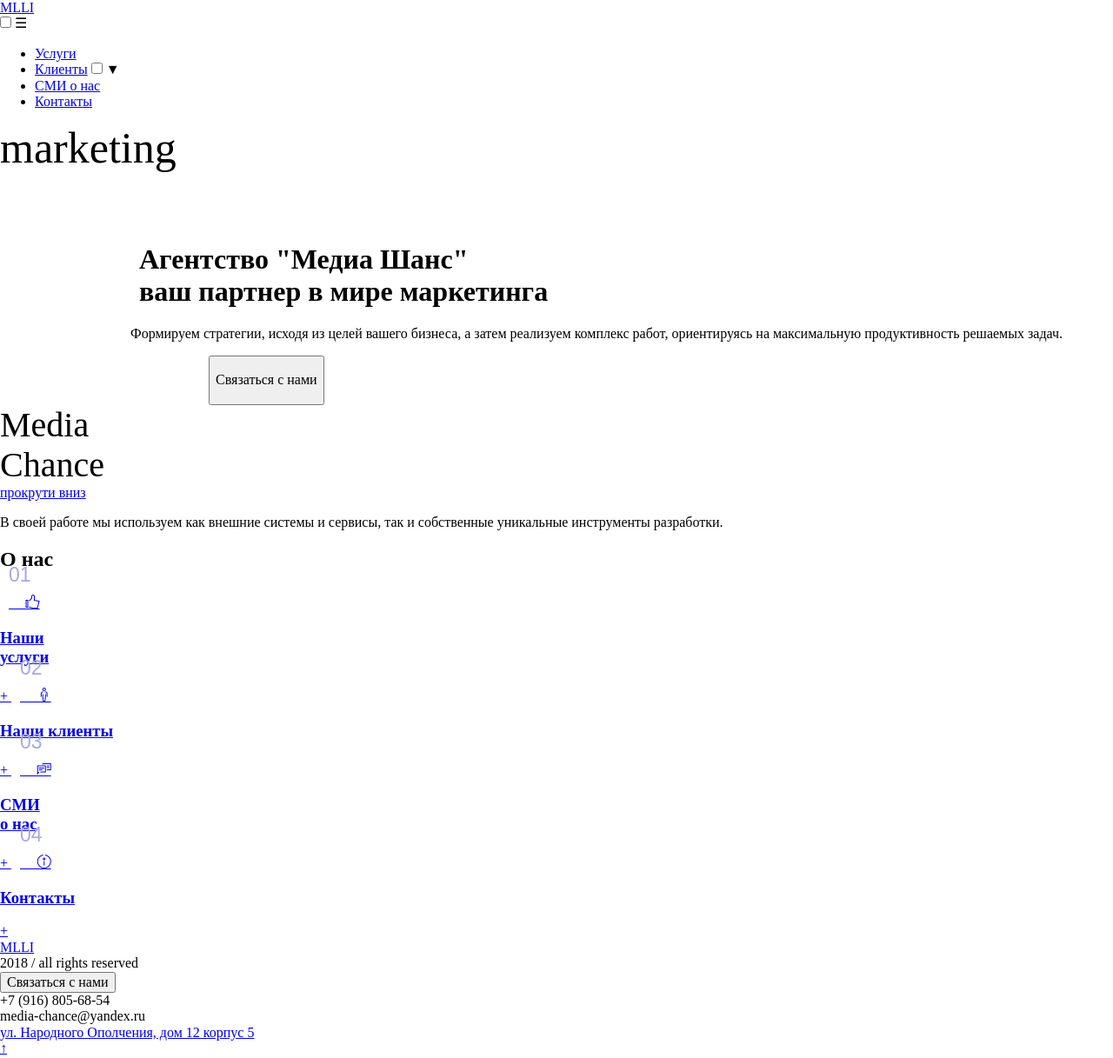
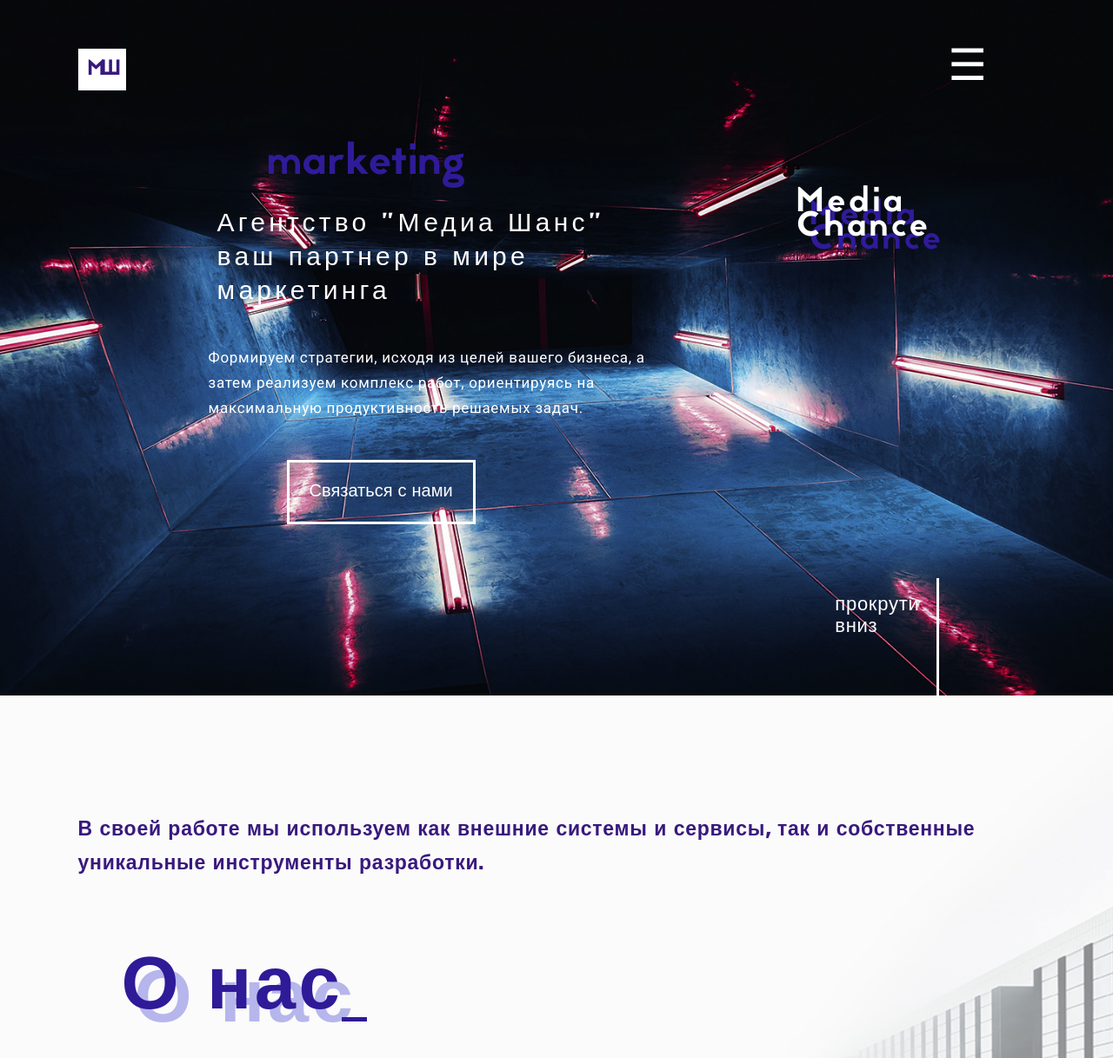
Before and after one commit to Media-chance/mediachance.github.io, a plain HTML site: page index.html in a window 1280 px wide. Shown: the top 1217 px of the page at 87% size. Drawn offline with Linux system fonts and the light colour scheme; a script that the page names is missing.

Commit message:
Update main.css

```diff
--- a/css/main.css
+++ b/css/main.css
@@ -1,151 +1,403 @@
-/* 1601 - 1920 px */
-@media screen and (max-width: 1920px) {
+/* Font connection */
 
+@font-face {
+    font-family: 'Jaapokkisubtract';
+    src: url('../fonts/JaapokkisubtractRegular.eot'); /* IE9 Compat Modes */
+    src: url('../fonts/JaapokkisubtractRegular.eot?#iefix') format('embedded-opentype'), /* IE6-IE8 */
+    url('../fonts/JaapokkisubtractRegular.woff2') format('woff2'), /* Super Modern Browsers */
+    url('../fonts/JaapokkisubtractRegular.woff') format('woff'), /* Pretty Modern Browsers */
+    url('../fonts/JaapokkisubtractRegular.ttf')  format('truetype'), /* Safari, Android, iOS */
+    url('../fonts/JaapokkisubtractRegular#svgFontName') format('svg'); /* Legacy iOS */
 }
 
-/* 1369 - 1600 px */
-@media screen and (max-width: 1600px) {
+/* Specification */
 
+body {
+    font-family: 'Roboto', sans-serif;
+    font-size: 12px;
+    color: #2f1a97;
+    letter-spacing: 0.06em;
   }
 
-/* 961 - 1368 px */
-@media screen and (max-width: 1368px) {
-    .offer__bg {
-        font-size: 50px;
-    }
-    .offer__title {
-        margin-left: 160px;
-        margin-top: 80px;
-    }
-    .offer__text {
-        margin-left: 150px;
-    }
-    .offer__btn {
-        margin-left: 240px;
-    }
-    .next {
-        font-size: 40px;
-        width: 220px;
-        left: 75%;
-    }
-    .brah {
-        display: none;
-    }
-    .service {
-    }
-    .service__item {
-        width: 20%;
-        margin-bottom:60px;
+  .container {
+	margin: 0 7%;
+	position: relative;
 }
 
-/* 769 - 960 px */
-@media screen and (max-width: 960px) {
-    .next {
-        display: none;
-    }
-    .credits {
-        flex-direction: column;
-    }
-    .service {
-    flex-direction: column;
-    margin-top: 10px;
+.jpk-font {
+    font-family: 'Jaapokkisubtract', sans-serif;
 }
 
-    .service__index {
-    position: relative;
-    right: 40%;
+h1, h2, h3, h4, h5, h6 {
     font-family: 'Jaapokkisubtract', sans-serif;
-    font-size: 23px;
-    color: #a8a8e4;
-    left: 10px;
-    top: -30px;
-}
+    letter-spacing: 0.14em;
+    font-weight: normal;
+    line-height: 1.3em;
 }
 
-/* 481 - 768 px */
-@media screen and (max-width: 768px) {
-    .offer {
-    position: relative;
-    left: auto;
-    top: auto;
-    padding-top: 50px;
+h2 {
+	letter-spacing: 0.04em;
 }
 
-.services {
-    padding-top: 50px;
-    padding-bottom: 10px;
-    background: #0406bd url(../img/first_bg1.jpg) no-repeat center bottom / cover;
+div, p, span, a, input, button {
+    box-sizing: border-box;
 }
-    .service {
-    flex-direction: column;
-    margin-top: 10px;
+
+p {
+	line-height: 1.7em;
+	margin: 0;
+}
+
+.btn {
+	font-family: 'Jaapokkisubtract', sans-serif;
+	font-size: 20px;
+	color: #fff;
+	background: transparent;
+	border: 3px solid #fff;
+	cursor: pointer;
+	padding: 17px 0;
+	width: 217px;
+	transition: all 0.3px ease;
+}
+
+.btn:hover {
+	background: #38197e;
+	color: #0001c5;
+}
+
+.black p{
+	color: #0d0c10;
+}
+  /* Hero section */
+
+
+
+.header {
+    background: #0406bd url(../img/first_bg.jpg) no-repeat center bottom / cover;
+    color: #fff;
+    height: 100vh;
+    box-shadow: 0 80px 190px rgba(33, 48, 800, 0.4);
+}
+
+.header .container {
+    height: 100vh;
+}
+
+.logo {
+    width: 55px;
+    height: 48px;
+    background: #fff;
+    color: #38197e;
+    font-size: 25px;
+    text-transform: uppercase;
+    text-align: center;
+    line-height: 48px;
+    display: block;
+    text-decoration: none;
+    transition: all 0.4s ease;
+    position: absolute;
+    top: 7%;
+    letter-spacing: -0.2em;
+}
+
+.logo:hover	{
+	border-radius: 8px;
+}
+
+.brah {
+    background: #fff;
+    color: #0304b9;
+    height: 350px;
+    width: 10px;
+    padding: 10px 15px;
+    position: absolute;
+    left: 55%;
+    top: 0;
+}
+
+
+
+.offer {
+	position: absolute;
+	top: 20%;
 }
 
 .offer__bg {
-        font-size: 40px;
+	font-size: 60px;
+	color: #2f1b99;
+	position: absolute;
+	left: 30%;
 }
-    .header {
-        height: auto;
-        padding-top: 50px;
+
+.offer__title {
+	font-size: 30px;
+	position: relative;
+	width: 561px;
+	margin-top: 60px;
+	margin-left: 134px;
 }
-    .header .container {
-        height: auto;
-        padding-bottom: 150px;
+
+
+
+.offer__text {
+	font-size: 17px;
+    width: 537px;
+    margin-top: 40px;
+    margin-left: 116px;
 }
-    nav {
-        display: flex;
-        justify-content: space-between;
+
+.offer__btn {
+	margin-left: 350px;
+	margin-top: 45px;
 }
-    nav .logo {
-        position: relative;
-        top: auto;
-        left: auto;
+
+.next {
+	font-size: 100px;
+    width: 433px;
+    position: absolute;
+    left: 65%;
+    top: 50%;
+    margin-top: -180px;
+    line-height: 0;
+    text-shadow: 15px 15px 0 #2f1b99;
 }
+
+input {display: none;}
+label {cursor: pointer;}
+
+.nav {user-select: none;}
 
 .nav__showmenu {
     position: absolute;
     display: inline-block;
-    left: 100px;
-    margin-top: -10px;
-    padding: 5px 50px 100px 130px;
-    right: 0;
+    left: 90%;
+    margin-top: 40px;
+    padding: 5px 10px 10px;
     top: 2px;
     font-size: 50px;
 }
 
-    .service__item {
-    width: 90%;
-    margin-bottom: 10px;
+
+
+.menu, .menu__submenu{
+    list-style: none;
+    padding: 0;
+    color: #fff;
+    overflow: hidden;
   }
 
-    .offer__title {
-        font-size: 35px;
-        width: auto;
-        margin-left: auto;
+.menu {
+    position: fixed;
+    top: 0;
+    bottom: 0;
+    left: 0;
+    display: block;
+    width: 220px;
+    margin: 0;
+    padding: 17px 0;
+    text-transform: uppercase;
+    line-height: 2em;
+    background-color: #452c7e;
+    overflow-y: auto;
+    -webkit-overflow-scrolling: touch;
+    transform: translateX(-100%);
+    transition: transform .3s;
+    will-change: transform;
+    backface-visibility: hidden;
 }
-    .offer__text {
-        margin-left: 0;
-        width: auto;
+
+.menu__submenu {
+    font-size: .8em;
+    background-color: #ddd;
+    max-height: 0;
+    transition: max-height .3s ease-in-out;
 }
-    .offer__btn {
-        margin-left: 0;
+
+.menu__showsub {
+    position: absolute;
+    right: 0;
+    margin-top: -34px;
+    padding: 10px;
+    line-height: normal;
+}
+
+.menu__item {
+    display: block;
+    text-align: center;
+    text-decoration: none;
+    color: #fff;
+}
+
+.menu__submenu .menu__item {color: #000;}
+
+.nav__check:checked~.nav__back {
+    background-color: rgba(0,0,0,.2);
+    bottom: 0;
+}
+
+.menu__item:hover,.nav__showmenu:hover,.menu__showsub:hover {opacity: 0.7;}
+.menu::-webkit-scrollbar {display: none;}
+.nav__check:checked+.nav__showmenu {color:#fff;}
+.menu__check:checked~.menu__submenu {max-height: 100vh;}
+.menu__check:checked+.menu__showsub {transform: rotate(180deg);}
+.nav__check:checked~.menu {transform: translateX(0);}
+.next span {
+    margin-right: -45px;
+    line-height: 0.7em;
+    letter-spacing: 0.09em;
+}
+
+.next span:nth-child(2) {
+    color: #fff;
+}
+
+.scroll {
+	display: block;
+	font-size: 22px;
+	border-right: 3px solid #fff;
+	height: 135px;
+	padding-right: 50px;
+	padding-top: 20px;
+	color: #fff;
+	width: 120px;
+	text-decoration: none;
+	position: absolute;
+	right: 10%;
+	bottom: 0;
+	transition: all 0.3s ease;
+}
+
+.scroll:hover {
+	background: #fff;
+	color: #0000a0;
+}
+
+/* Services */
+
+.services {
+    padding-top: 166px;
+    padding-bottom: 180px;
+    background: #0406bd url(../img/first_bg1.jpg) no-repeat center bottom / cover;
+}
+
+.section-title {
+
+}
+
+.section-title__intro {
+	font-family: 'Jaapokkisubtract', sans-serif;
+	color: #38197e;
+    font-size: 23px;
+    margin: 0;
+    margin-top: -30px;
+    font-weight: bold;
+}
+
+.section-title__title {
+	font-size: 85px;
+    margin-left: 50px;
+    position: relative;
+    text-shadow: 15px 15px 0 #b6b6ec;
+    font-weight: bold;
+}
+
+.section-title__title:after {
+    content: '';
+    display: inline-block;
+    background: #2f1a97;
+    width: 29px;
+    height: 5px;
+    margin-bottom: -15px;
+    margin-left: -30px;
+}
+
+.service {
+    display: flex;
+    justify-content: space-between;
+    margin-top: 120px;
+}
+
+.service__item {
+    width: 20%;
+    border: 4px solid #38197e;
+    display: block;
+    padding-left: 53px;
+    padding-top: 60px;
+    padding-bottom: 120px;
+    position: relative;
+    transition: all 0.3s ease;
+    text-decoration: none;
     }
 
 
-.service__index {
-    position: relative;
-    right: 40%;
-    font-family: 'Jaapokkisubtract', sans-serif;
-    font-size: 23px;
-    color: #a8a8e4;
-    left: 10px;
-    top: -30px;
-}
+
+.service__icon {
+    font-size: 48px;
+    margin-bottom: 45px;
+    display: block;
 }
 
-/* 320 - 480 px */
-@media screen and (max-width: 480px) {
-    .section-title__title {
-        font-size: 60px;
+.service__title {
+    font-size: 26px;
 }
+
+.service__more {
+    font-size: 31px;
+    width: 38px;
+    height: 37px;
+    background: #38197e;
+    color: #fff;
+    display: block;
+    text-align: center;
+    cursor: pointer;
+    position: absolute;
+    right: 0;
+    bottom:0;
 }
+
+.service__index {
+    position: absolute;
+    font-family: 'Jaapokkisubtract', sans-serif;
+    font-size:23px;
+    color: #a8a8e4;
+    left: -55px;
+    top: 30px;
+}
+
+.service__item:hover {
+    background: #38197e;
+    color: #fff;
+    box-shadow: 12px 12px 65px rgba(0,1,197,0.45);
+}
+
+/* Footer */
+
+.footer {
+    background: #ededf8;
+    padding: 160px 0;
+}
+
+.credits {
+    display: flex;
+    justify-content: space-between;
+    align-items: center;
+}
+
+.credits__logo {
+    background: #38197e;
+    color: #fff;
+    position: relative;
+    top: auto;
+}
+
+.credits__btn {
+    color: #38197e;
+    border: 3px solid #38197e;
+    font-size: 17px;
+    padding: 13px 0;
+    width: 172px;
+}
+
+.credits__up {
+    text-decoration: none;
+}
```
Lines whose indentation alone changed are shown as unchanged.
